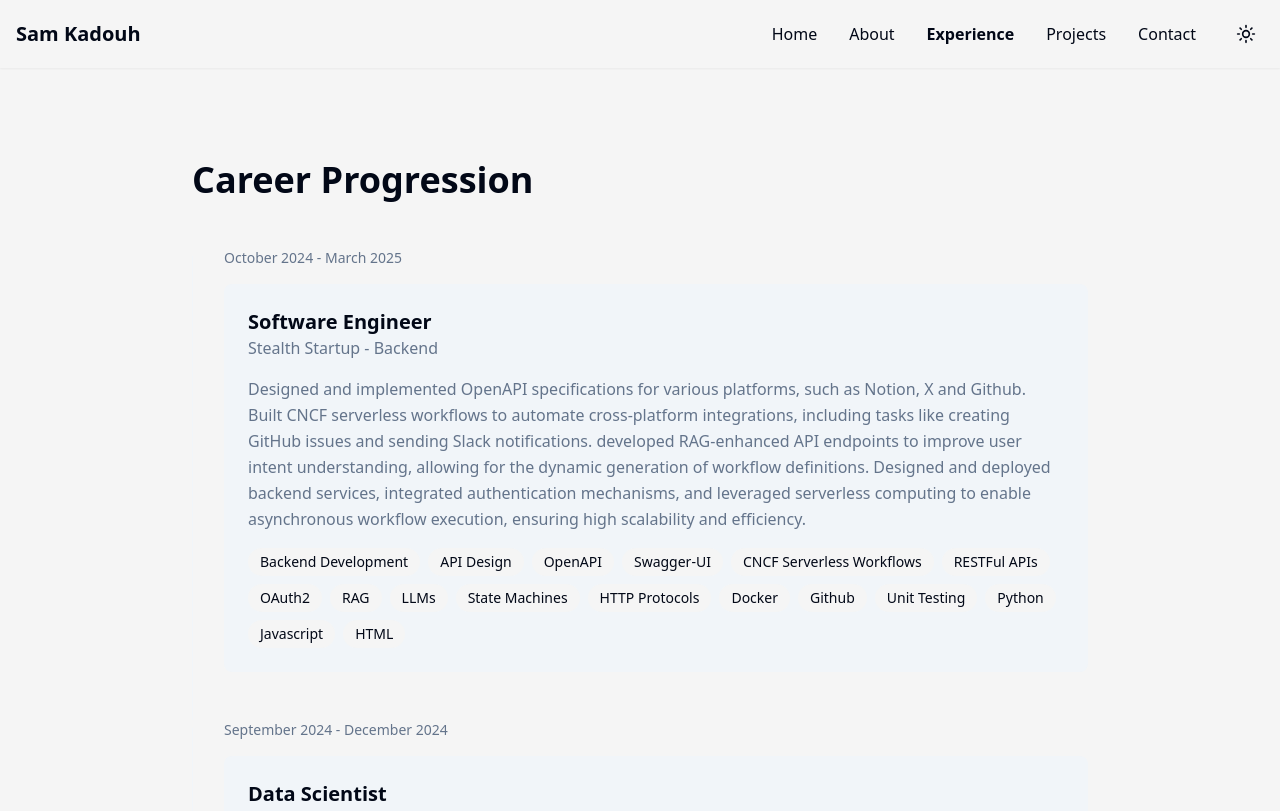
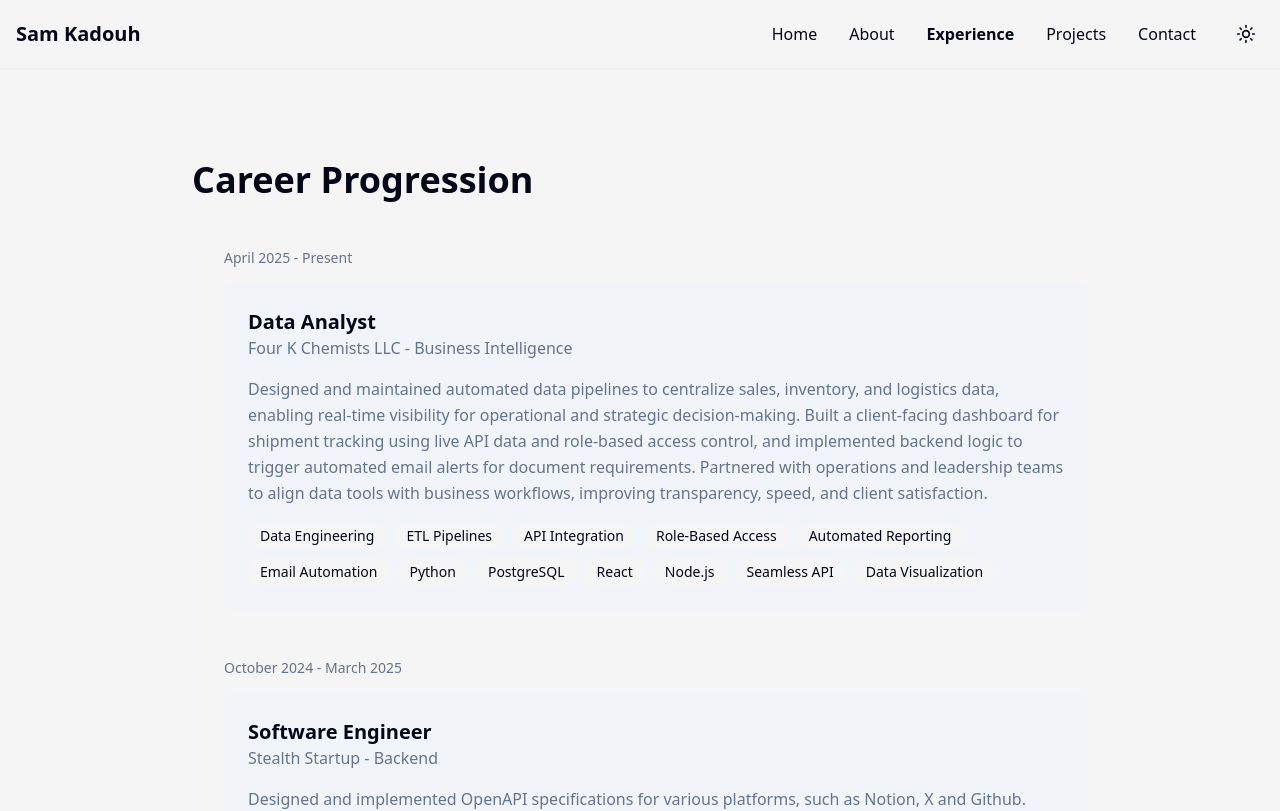
Before and after one commit to samkaddouh/my-personal-website, a Next.js app: page /experience in a window 1280 px wide. Shown: the top 811 px of the page. Built offline with nearby package versions, Linux system fonts and the light colour scheme.

Commit message:
updated projects/experience sections

```diff
--- a/app/experience/page.js
+++ b/app/experience/page.js
@@ -1,5 +1,18 @@
 export default function Experience() {
     const experiences = [
+      {
+        startDate: "April 2025",
+        endDate: "Present",
+        title: "Data Analyst",
+        company: "Four K Chemists LLC",
+        department: "Business Intelligence",
+        description:
+          "Designed and maintained automated data pipelines to centralize sales, inventory, and logistics data, enabling real-time visibility for operational and strategic decision-making. Built a client-facing dashboard for shipment tracking using live API data and role-based access control, and implemented backend logic to trigger automated email alerts for document requirements. Partnered with operations and leadership teams to align data tools with business workflows, improving transparency, speed, and client satisfaction.",
+        technologies: [
+          "Data Engineering", "ETL Pipelines", "API Integration", "Role-Based Access", "Automated Reporting",
+          "Email Automation", "Python", "PostgreSQL", "React", "Node.js", "Seamless API", "Data Visualization"
+        ],
+      },
       {
         startDate: "October 2024",
         endDate: "March 2025",
@@ -72,7 +85,7 @@ export default function Experience() {
       },
 
       {
-        startDate: "September 2021",
+        startDate: "July 2022",
         endDate: "February 2023",
         title: "Data Analyst & NLP Engineer",
         company: "Brunel University London",
--- a/app/page.js
+++ b/app/page.js
@@ -38,7 +38,7 @@ export default function Home() {
           </Link>
         </div>
         <Link
-          href="/sam-kadouh-cv.pdf"
+          href="/Sam_Kadouh_CV_07_2025_New.pdf"
           download
           className="flex items-center space-x-2 text-foreground hover:text-muted-foreground transition-colors"
         >
--- a/app/projects/page.js
+++ b/app/projects/page.js
@@ -16,6 +16,14 @@ export default function Projects() {
       technologies: ["React", "Next.js", "Tailwind CSS", "JavaScript", "Responsive Design", "SEO Optimization"],
       github: "https://github.com/samkaddouh/skies-website-final", // Add the GitHub link
       website: "https://www.skies-lb.com", // Add the live website link
+    },
+    {
+      title: "Skies Shipment Tracking & Client Portal",
+      description:
+        "Developing a role-based web portal for Skies clients to track real-time shipment and customs clearance updates. The system integrates the Searates.com API for live logistics data and includes secure login access for three user roles: clients (read-only dashboards), drivers (update shipment status), and admins (full CRUD operations). It also features automated email alerts triggered when documentation is required. Designed to streamline transparency and improve communication between Skies staff and clients throughout the shipping lifecycle.",
+      technologies: ["React", "Node.js", "Tailwind CSS", "Role-Based Access Control", "API Integration", "Email Automation", "MongoDB", "JWT Authentication"],
+      github: "Coming Soon",
+      website: "Coming Soon"
     }
   ]
 
@@ -41,6 +49,12 @@ export default function Projects() {
       </div>
 
       <div className="flex justify-center mt-4 gap-4">
+        {project.title === "Skies Shipment Tracking & Client Portal" ? (
+          <>
+            <em className="text-sm italic text-muted-foreground">Coming Soon</em>
+          </>
+        ) : (
+          <>
             {project.github && (
               <Link
                 href={project.github}
@@ -61,6 +75,8 @@ export default function Projects() {
                 View Website
               </Link>
             )}
+          </>
+        )}
       </div>
     </div>
   </div>
```
Also changed, not shown: 2 other files (tests, documents, lock files or other folders). Lines whose indentation alone changed are shown as unchanged.
